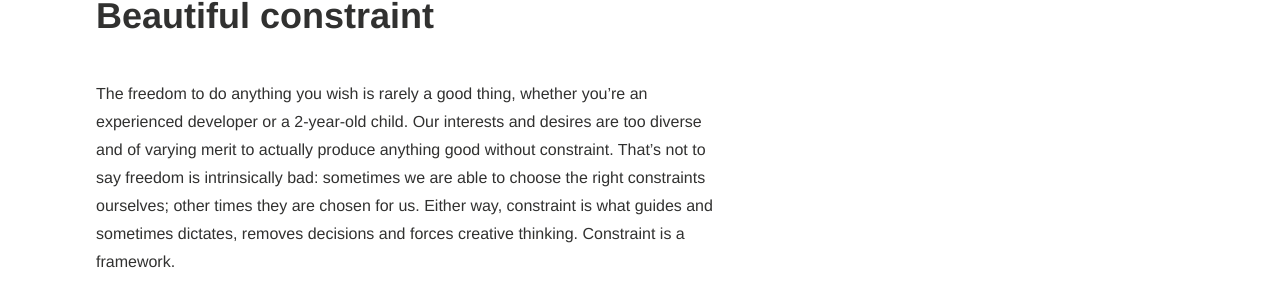
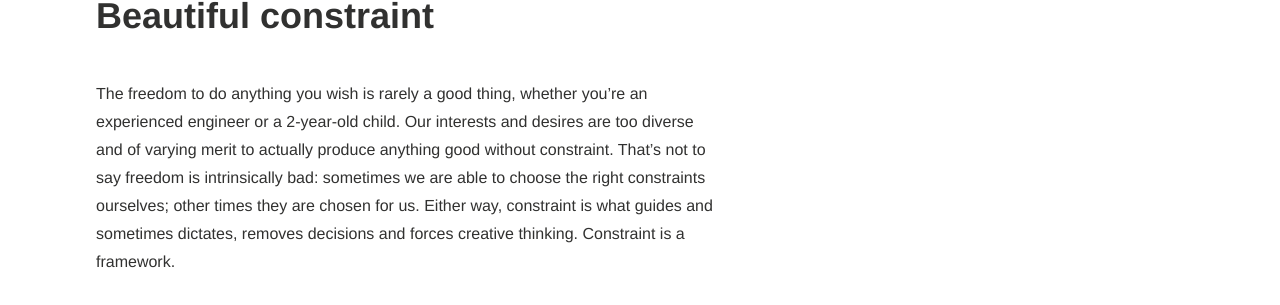
Before and after one commit to devth/devth.github.com, a Jekyll site: the page built from _posts/2015-01-30-beautiful-constraint.md, in a window 1280 px wide and 900 px high. Shown: the part 455-760 px from the top of the window. Built offline with Jekyll 4.4.1, drawn with Linux system fonts in a browser that asks for light colours; Markdown is read by kramdown in place of the engine named in the settings; comment, search, counter and statistics services are not loaded; some of the changed text lies outside the part shown.

```diff
--- a/_posts/2015-01-30-beautiful-constraint.md
+++ b/_posts/2015-01-30-beautiful-constraint.md
@@ -3,7 +3,7 @@
 title: Beautiful constraint
 categories: philosophy
 comments: true
-excerpt: "The freedom to do anything you wish is rarely a good thing, whether you're an experienced developer or a 2-year-old child"
+excerpt: "The freedom to do anything you wish is rarely a good thing, whether you're an experienced engineer or a 2-year-old child"
 image:
   feature: constraint_1200_300.jpg
   teaser: constraint_410_228.jpg
@@ -11,7 +11,7 @@
 ---
 
 The freedom to do anything you wish is rarely a good thing, whether you're an
-experienced developer or a 2-year-old child. Our interests and desires are too
+experienced engineer or a 2-year-old child. Our interests and desires are too
 diverse and of varying merit to actually produce anything good without
 constraint. That's not to say freedom is intrinsically bad: sometimes we are
 able to choose the right constraints ourselves; other times they are chosen for
```
Also changed, not shown: other parts of _posts/2015-01-30-beautiful-constraint.md (+6 -0 lines).
